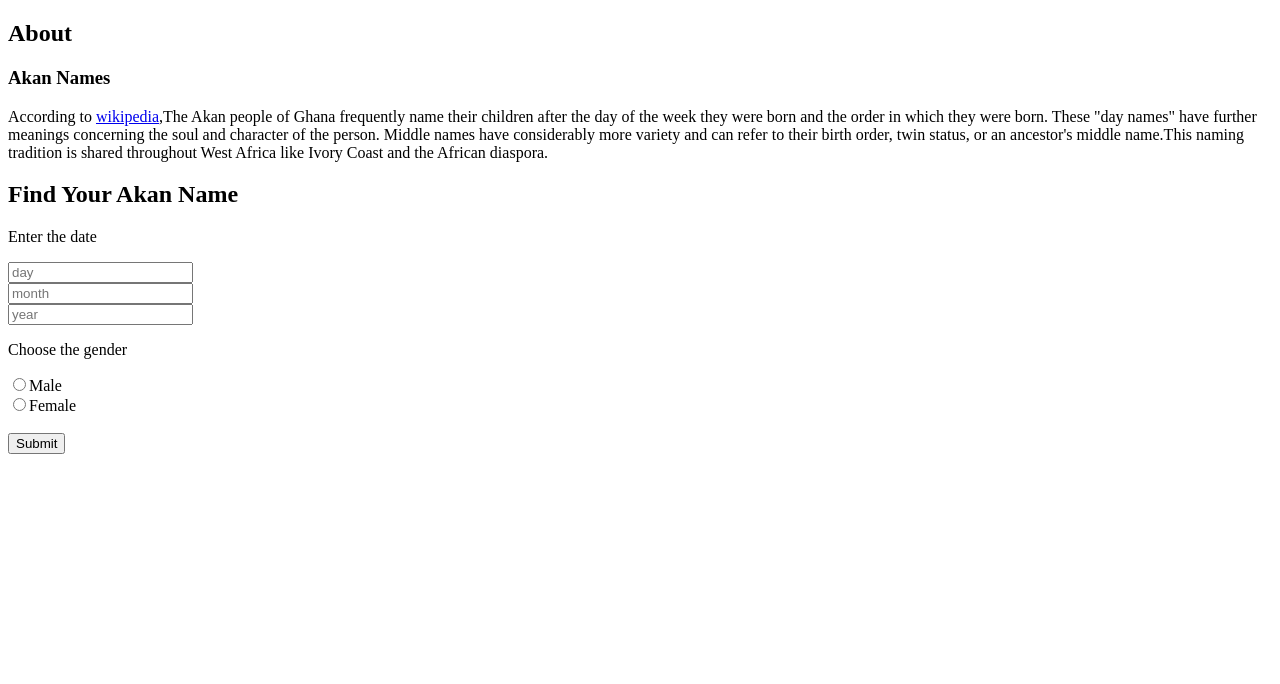
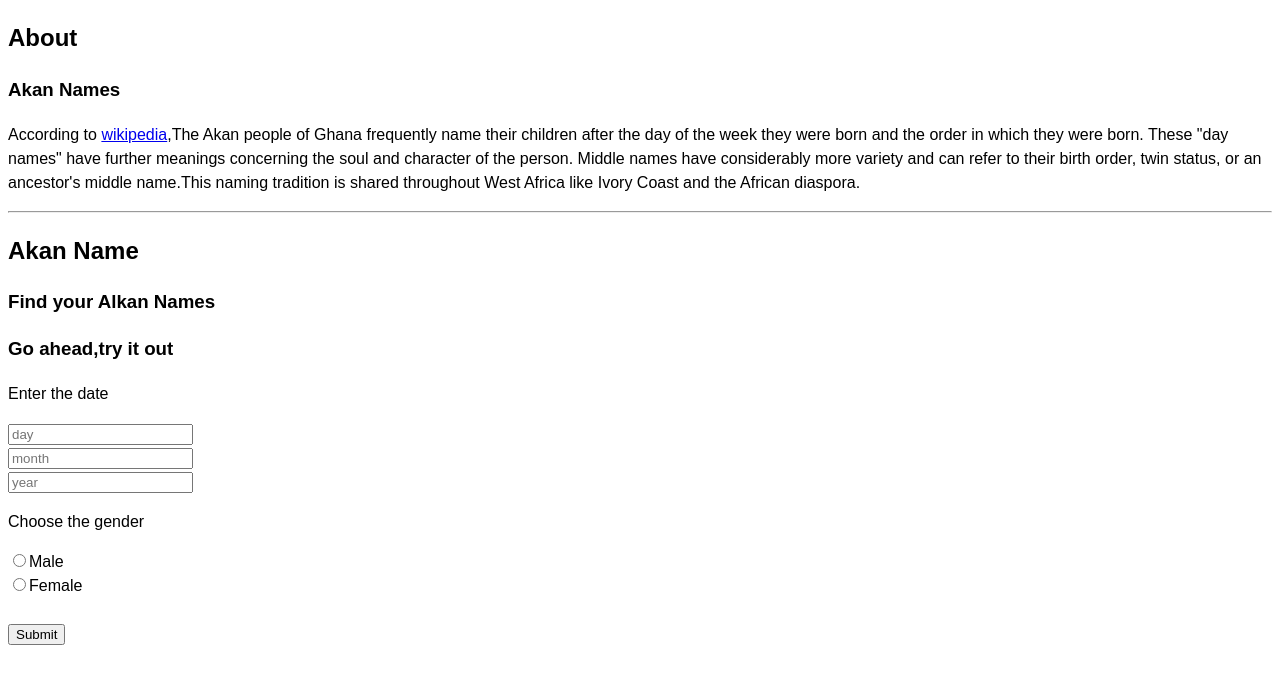
Before and after one commit to umunadine/akan, a plain HTML site: page index.html in a window 1280 px wide. Drawn offline with Linux system fonts and the light colour scheme.

Commit message:
Styled the body

```diff
--- a/index.html
+++ b/index.html
@@ -4,16 +4,20 @@
         <meta charset="utf-8">
         <meta name="viewport" content="width=device-width">
         <title>Akan project</title>
+        <link rel="stylesheet" type="text/css" href="style.css">
+</head>
     </head>
     <body>
         <div class="About">
             <h2>About</h2>
             <h3>Akan Names</h3>
             <p>According to <a href="https://en.wikipedia.org/wiki/Akan_names">wikipedia</a>,The Akan people of Ghana frequently name their children after the day of the week they were born and the order in which they were born. These "day names" have further meanings concerning the soul and character of the person. Middle names have considerably more variety and can refer to their birth order, twin status, or an ancestor's middle name.This naming tradition is shared throughout West Africa like Ivory Coast and the African diaspora.</p>
-        </div>
+        </div><hr>
         <div class="Akan">
-            <h2>Find Your Akan Name</h2>
+            <h2>Akan Name</h2>
+            <h3>Find your Alkan Names</h3>
             <section>
+                <h3>Go ahead,try it out</h3>
                 <p>Enter the date</p>
                <form action id="form">
                    <input type="text" name="day" id placeholder="day"><br>
@@ -21,7 +25,7 @@
                    <input type="text" name="year" id placeholder="year"><br>
                    <p>Choose the gender</p>
                    <label for="Male">
-                    <input id="male" type="radio" name="gender">Male
+                        <input id="male" type="radio" name="gender">Male
                     </label><br>
                     <label for="Female">
                         <input id="female" type="radio" name="gender">Female
@@ -32,5 +36,6 @@
             </section>
 
         </div>
+        <div></div>
     </body>
 </html>
--- /dev/null
+++ b/style.css
@@ -0,0 +1,4 @@
+body{
+    font-family: Arial, Helvetica, sans-serif;
+    line-height: 1.5;
+}
```
